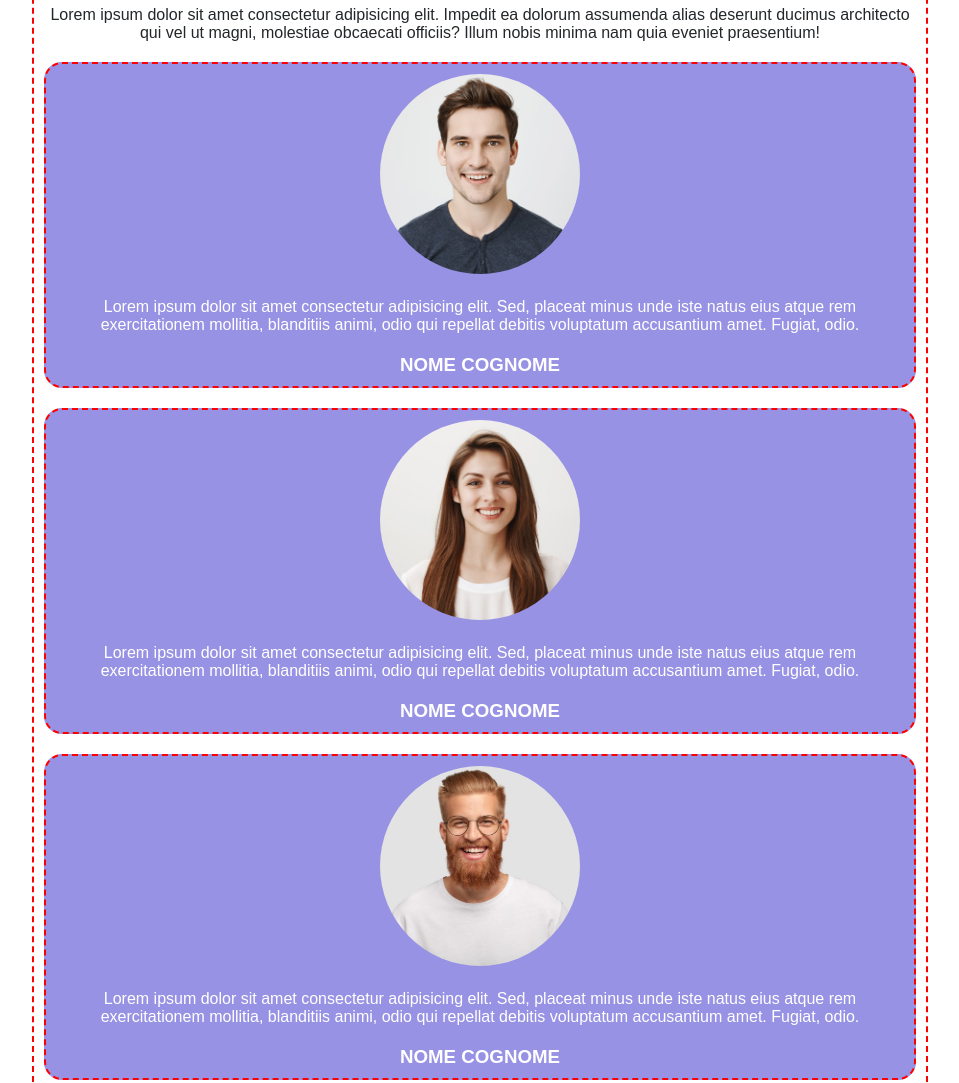
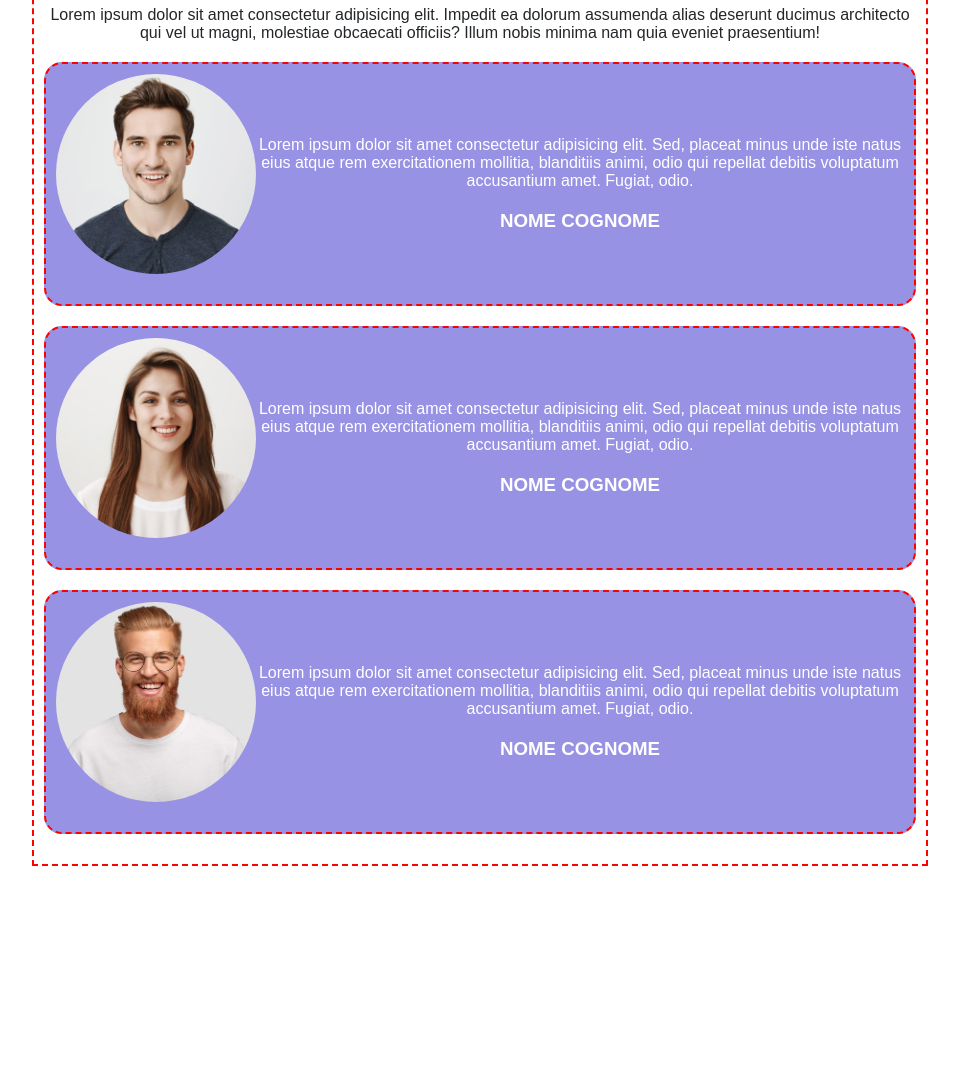
Before and after one commit to andreabellome/htmlcss-responsive-layout, a plain HTML site: page index.html in a window 1280 px wide. Shown: the part 1480-2563 px from the top of the page, without its empty margins (160-1119 px from the left). After the commit the page ends 2366 px from the top, so only its background shows below. Drawn offline with Linux system fonts and the light colour scheme.

Commit message:
testimonial query

```diff
--- a/assets/css/media_query.css
+++ b/assets/css/media_query.css
@@ -52,6 +52,7 @@ header div ul{
     border-radius: 100%;
     object-fit: cover;
     aspect-ratio: 1;
+    display: inline-block;
 }
 
 .circle{
@@ -85,6 +86,12 @@ header div ul{
 
     .card:first-child{
         flex-basis: calc(66.66% - 1%);
+    }
+
+    .testimonial-card{
+        display: flex;
+        flex-direction: row;
+        align-items: center;
     }
 
 }
@@ -132,4 +139,10 @@ header div ul{
         width: 50%;
     }
 
+    .testimonial-card{
+        display: flex;
+        flex-direction: row;
+        align-items: center;
+    }
+
 }
--- a/index.html
+++ b/index.html
@@ -147,6 +147,7 @@
         </section>
         <!-- end: strategy planning -->
 
+        <!-- start: testimonials -->
         <section class="padd-bottom-10 padd-top-10">
 
             <div class="debug margin-auto width-70 max-width padd-10 text-align-center">
@@ -163,10 +164,11 @@
                     Lorem ipsum dolor sit amet consectetur adipisicing elit. Impedit ea dolorum assumenda alias deserunt ducimus architecto qui vel ut magni, molestiae obcaecati officiis? Illum nobis minima nam quia eveniet praesentium!
                 </p>
 
-                <div class="debug bg-purple padd-10 mb-20" style="border-radius: 18px;">
+                <div class="testimonial-card debug bg-purple padd-10 mb-20" style="border-radius: 18px;">
 
                     <img class="img-rounded mb-20" src="./assets/img/testimonial1.jpg" alt="testimonial1">
 
+                    <div>
                         <p class="mb-20 col-white">
                             Lorem ipsum dolor sit amet consectetur adipisicing elit. Sed, placeat minus unde iste natus eius atque rem exercitationem mollitia, blanditiis animi, odio qui repellat debitis voluptatum accusantium amet. Fugiat, odio.
                         </p>
@@ -174,13 +176,17 @@
                         <h3 class="col-white">
                             NOME COGNOME
                         </h3>
+                    </div>
+
+
 
                 </div>
 
-                <div class="debug bg-purple padd-10 mb-20" style="border-radius: 18px;">
+                <div class="testimonial-card debug bg-purple padd-10 mb-20" style="border-radius: 18px;">
 
                     <img class="img-rounded mb-20" src="./assets/img/testimonial2.jpg" alt="testimonial2">
 
+                    <div>
                         <p class="mb-20 col-white">
                             Lorem ipsum dolor sit amet consectetur adipisicing elit. Sed, placeat minus unde iste natus eius atque rem exercitationem mollitia, blanditiis animi, odio qui repellat debitis voluptatum accusantium amet. Fugiat, odio.
                         </p>
@@ -188,13 +194,15 @@
                         <h3 class="col-white">
                             NOME COGNOME
                         </h3>
+                    </div>
 
                 </div>
 
-                <div class="debug bg-purple padd-10 mb-20" style="border-radius: 18px;">
+                <div class="testimonial-card debug bg-purple padd-10 mb-20" style="border-radius: 18px;">
 
                     <img class="img-rounded mb-20" src="./assets/img/testimonial3.jpg" alt="testimonial3">
 
+                    <div>
                         <p class="mb-20 col-white">
                             Lorem ipsum dolor sit amet consectetur adipisicing elit. Sed, placeat minus unde iste natus eius atque rem exercitationem mollitia, blanditiis animi, odio qui repellat debitis voluptatum accusantium amet. Fugiat, odio.
                         </p>
@@ -202,6 +210,7 @@
                         <h3 class="col-white">
                             NOME COGNOME
                         </h3>
+                    </div>
 
                 </div>
 
@@ -210,6 +219,7 @@
             </div>
 
         </section>
+        <!-- end: testimonials -->
 
 
     </main>
```
Lines whose indentation alone changed are shown as unchanged.
